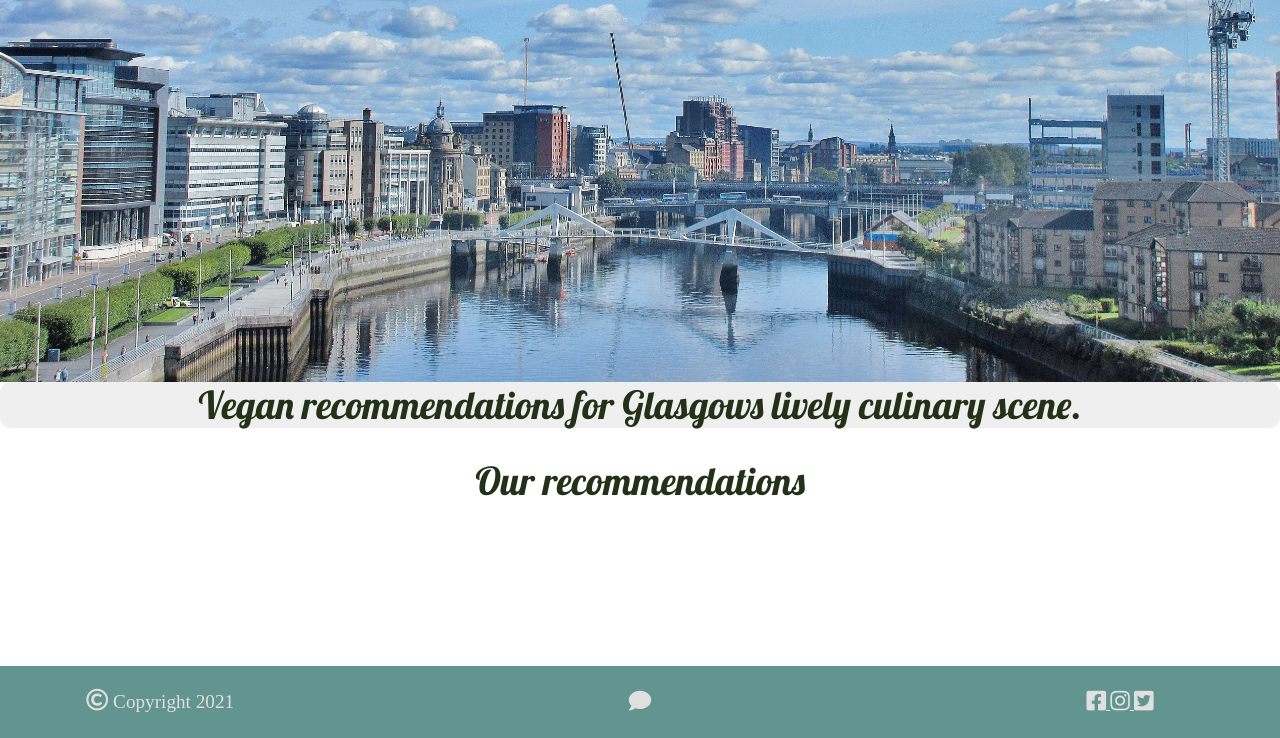
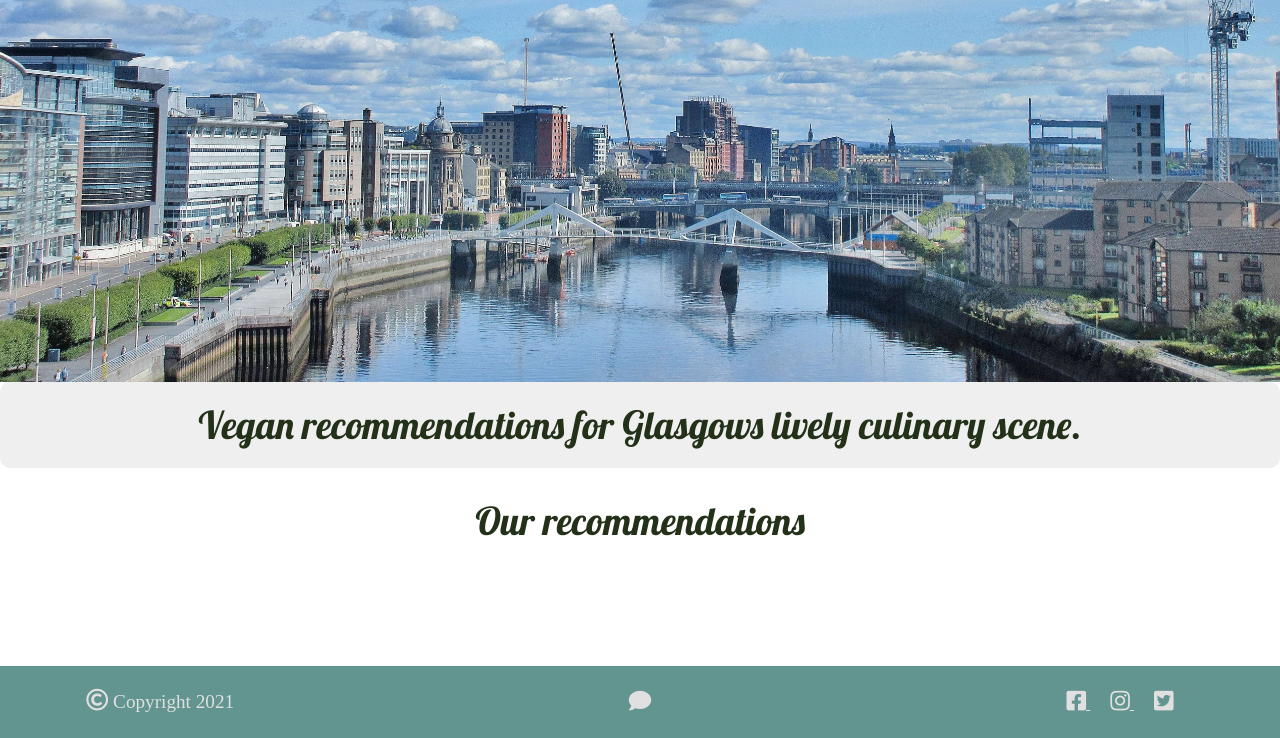
Before and after one commit to Cairi-S/vegan-Glasgow, a Flask app: page / in a window 1280 px wide. Shown: the part 62-800 px from the top of the page. Run offline with Flask 2, Linux system fonts and the light colour scheme; data that the repository does not hold is empty; some libraries are stand-ins or nearby versions; some web fonts are replaced.

Commit message:
css:Footer-Socials targetted styling

```diff
--- a/static/css/style.css
+++ b/static/css/style.css
@@ -61,7 +61,8 @@
 
 #over-green-color,
 .btn-danger a,
-.btn-danger i {
+.btn-danger i,
+.footer-socials {
     color: #e0e0e0;
 }
 
@@ -123,7 +124,8 @@
 
 /* ------------ HOVER FUNCTION */
 #over-green-color li:hover,
-#over-green-color a:hover {
+#over-green-color a:hover,
+.footer-socials i:hover {
     color: #243119;
 }
 
@@ -181,13 +183,14 @@
     padding: 0 2px 0;
 }
 
+.footer-socials,
 .socials {
     padding: 0 10px 0;
 }
 
 /* ------------ SUBHEADER */
 .tagline {
-    padding: 0 6px 0;
+    padding: 20px 6px;
     font-size: 2.4rem;
     background-color: rgba(224, 224, 224, 0.5);
     border-radius: 10px;
```
